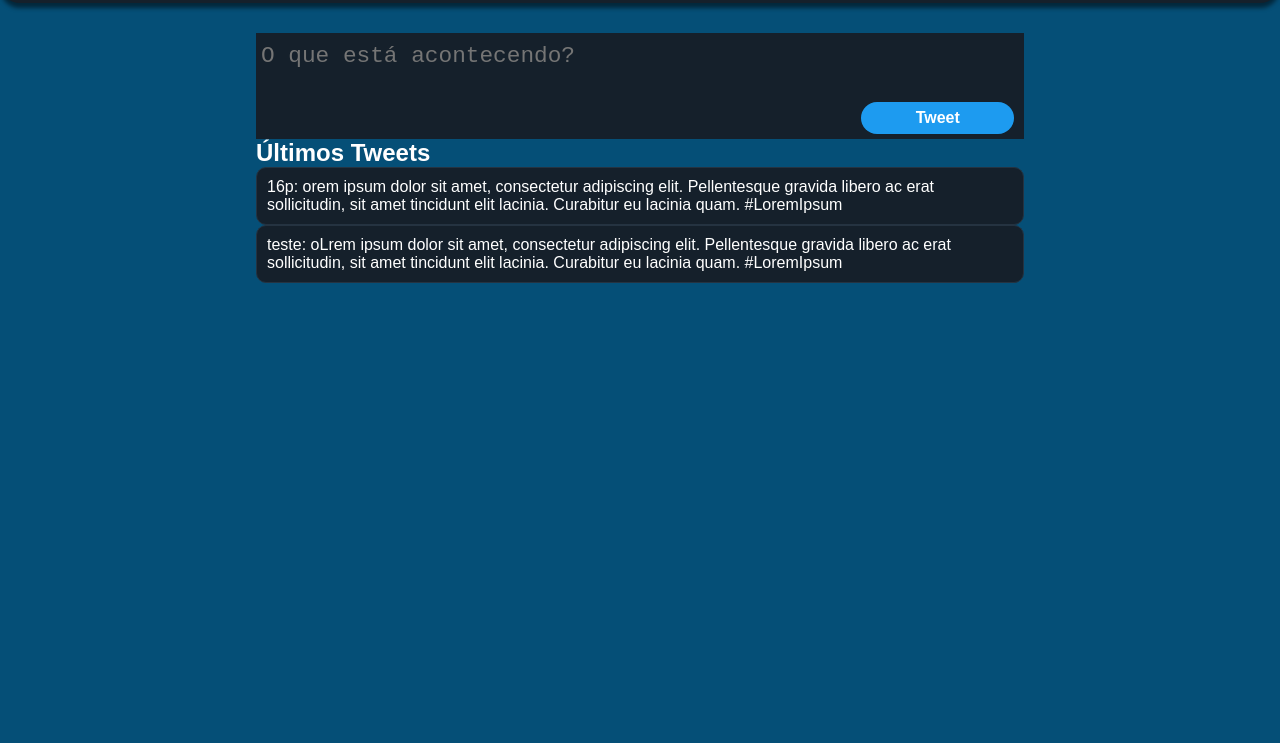
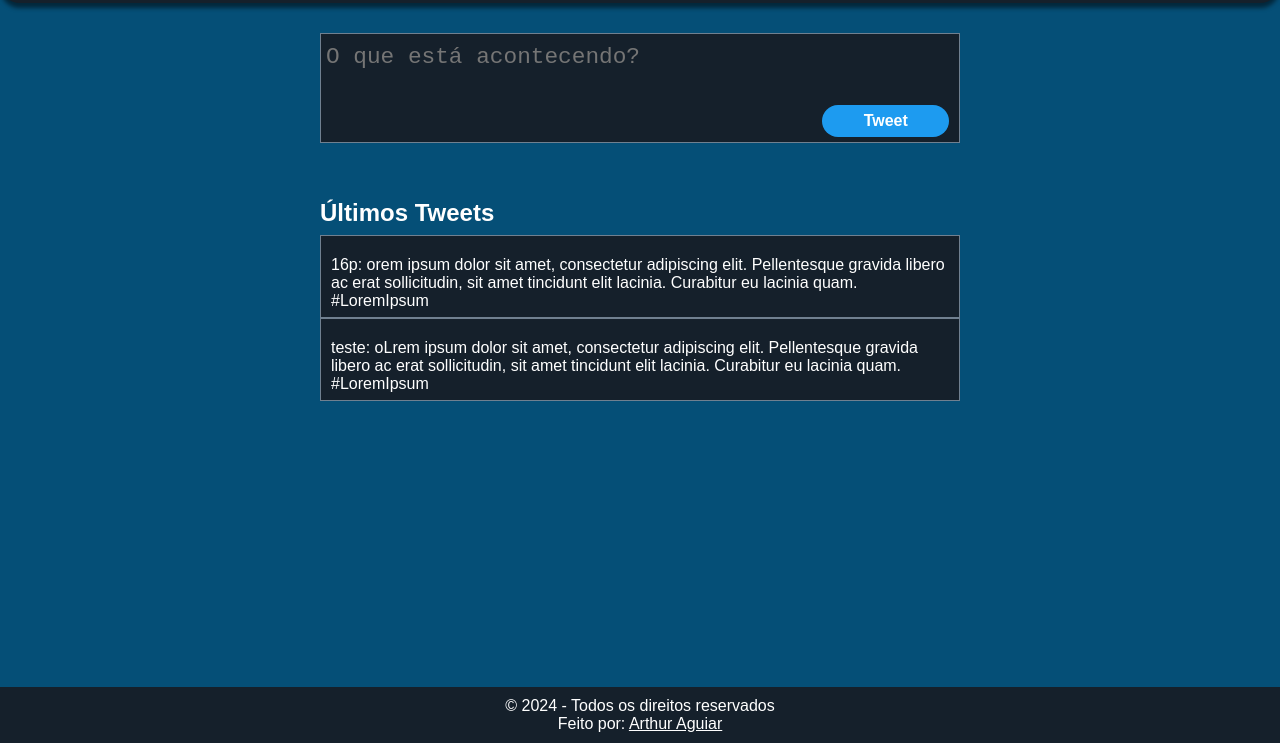
Before and after one commit to arthuraguiar032/MiniRedeSocial, a plain HTML site: page src/index.html in a window 1280 px wide. Shown: the part 57-800 px from the top of the page. Drawn offline with Linux system fonts and the light colour scheme.

Commit message:
Adiciona rodape na pagina

```diff
--- a/src/index.html
+++ b/src/index.html
@@ -15,20 +15,25 @@
 
         <div id="content">
             <form>
-                <textarea data-autoresize class='inputTweet' maxlength="280" placeholder="O que está acontecendo?"></textarea>
+                <textarea data-autoresize class='inputTweet' name='campoTweet' maxlength="280" placeholder="O que está acontecendo?"></textarea>
                 <button type="submit" id="tweetar">Tweet</button>
             </form>
             <main>
                 <h2>Últimos Tweets</h2>
-                <div class="tweet" id="texto">
-                    <p>16p: orem ipsum dolor sit amet, consectetur adipiscing elit. Pellentesque gravida libero ac erat sollicitudin, sit amet tincidunt elit lacinia. Curabitur eu lacinia quam. #LoremIpsum</p>
-                </div>
-                <div class="tweet">
-                    <p>teste: oLrem ipsum dolor sit amet, consectetur adipiscing elit. Pellentesque gravida libero ac erat sollicitudin, sit amet tincidunt elit lacinia. Curabitur eu lacinia quam. #LoremIpsum</p>
-                </div>
+                <ul class="listaTweets">
+                    <li class="tweet">
+                        <p>16p: orem ipsum dolor sit amet, consectetur adipiscing elit. Pellentesque gravida libero ac erat sollicitudin, sit amet tincidunt elit lacinia. Curabitur eu lacinia quam. #LoremIpsum</p>
+                    </li>
+                    <li class="tweet">
+                        <p>teste: oLrem ipsum dolor sit amet, consectetur adipiscing elit. Pellentesque gravida libero ac erat sollicitudin, sit amet tincidunt elit lacinia. Curabitur eu lacinia quam. #LoremIpsum</p>
+                    </li>
+                </ul>
             </main>
         </div>
 
-        <footer></footer>
+        <footer>
+            <p>&copy; 2024 - Todos os direitos reservados</p>
+            <p>Feito por: <a href="github.com/arthuraguiar032">Arthur Aguiar</a></a></p>
+        </footer>
       </body>
 </html>
--- a/src/styles.css
+++ b/src/styles.css
@@ -37,7 +37,7 @@ header{
     margin-top: 30px;
     padding-bottom: 15px;
 
-    width: 60vw;
+    width: 50vw;
 }
 
 #content form {
@@ -47,6 +47,8 @@ header{
     padding-bottom: 5px;
     padding-left: 5px;
     padding-top: 10px;
+
+    border: 1px #708090 solid;
 }
 
 .inputTweet {
@@ -88,16 +90,48 @@ header{
     padding-top: 5px;
     padding-bottom: 5px;
 
-    margin-top: 3px;
+    margin-top: 5px;
     justify-self: end;
+}
+
+#content main{
+    margin-top: 7vh;
+}
+
+#content main h2{
+    margin-bottom: 1vh;
 }
 
 .tweet {
     background-color: #15202b;
-    border: 1px solid #253341;
-    border-radius: 10px;
-    padding: 10px;
+    border: 1px #708090 solid;
+    /* padding: 10px; */
+    padding: 20px 7px 7px 10px;
     color: #fff;
 
     font-size: 100%;
+
+    list-style: none;
 }
+
+footer {
+    text-align: center;
+    /* border: white 2px solid; */
+
+    background-color: #15202b;
+    padding: 10px;
+
+    height: auto;
+    width: 100%;
+    position: fixed;
+    bottom: 0;
+}
+
+footer a:link, footer a:visited, footer a:hover{
+    color: white;
+    text-decoration: underline;
+}
+
+footer a:hover{
+    color: #708090;
+}
```
